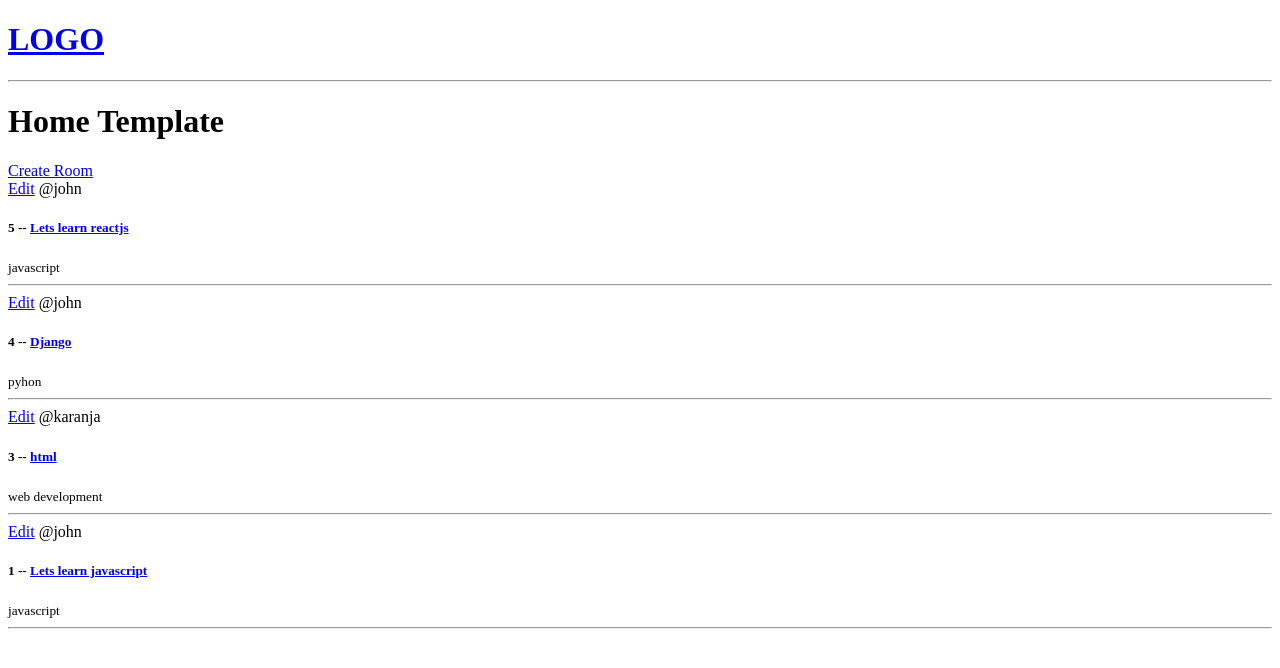
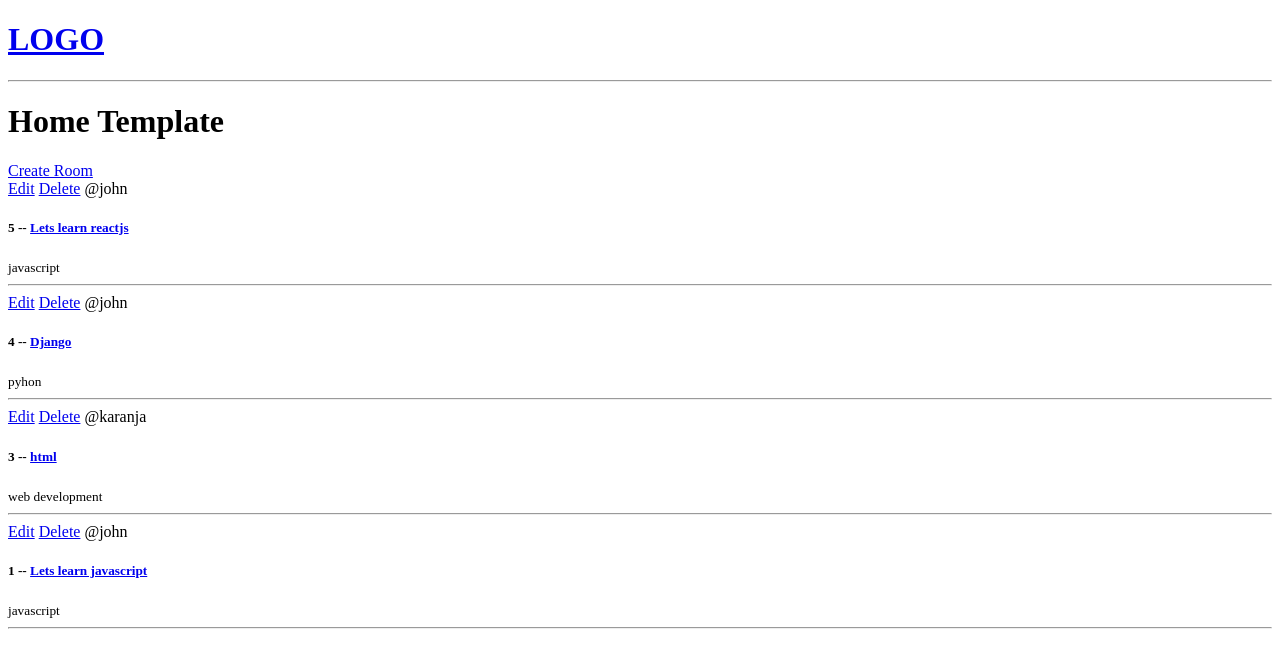
Before and after one commit to nzyuko/somo, a Django app: page / in a window 1280 px wide. Shown: the top 668 px of the page. Run offline with Django 3.2, Linux system fonts and the light colour scheme; data comes from the database, SQL or seed files in the repository; both versions use the stored data as it was after the commit.

Commit message:
added delete room feature

```diff
--- a/somo-back/somo/base/templates/base/home.html
+++ b/somo-back/somo/base/templates/base/home.html
@@ -10,6 +10,7 @@
         {% for room in rooms %}
         <div>
             <a href="{% url 'update-room' room.id %}">Edit</a>
+            <a href="{% url 'delete-room' room.id %}">Delete</a>
             <span>@{{room.host.username}}</span>
             <h5>{{room.id}} -- <a href="{% url 'room' room.id %}">{{room.name}}</a></h5>
             <small>{{room.topic.name}}</small>
--- a/somo-back/somo/base/urls.py
+++ b/somo-back/somo/base/urls.py
@@ -7,4 +7,5 @@ urlpatterns = [
 
     path('create-room/', views.createRoom, name="create-room"),
     path('update-room/<str:pk>/', views.updateRoom, name="update-room"),
+    path('delete-room/<str:pk>/', views.deleteRoom, name="delete-room")
 ]
--- a/somo-back/somo/base/views.py
+++ b/somo-back/somo/base/views.py
@@ -36,3 +36,11 @@ def updateRoom(request, pk):
             return redirect('home')
     context = {'form': form}
     return render(request, 'base/room_form.html', context)
+
+
+def deleteRoom(request, pk):
+    room = Room.objects.get(id=pk)
+    if request.method == 'POST':
+        room.delete()
+        return redirect('home')
+    return render(request, 'base/delete.html', {'room': room})
```
Also changed, not shown: somo-back/somo/base/templates/base/delete.html (added, +14 -0 lines), somo-back/somo/db.sqlite3.
